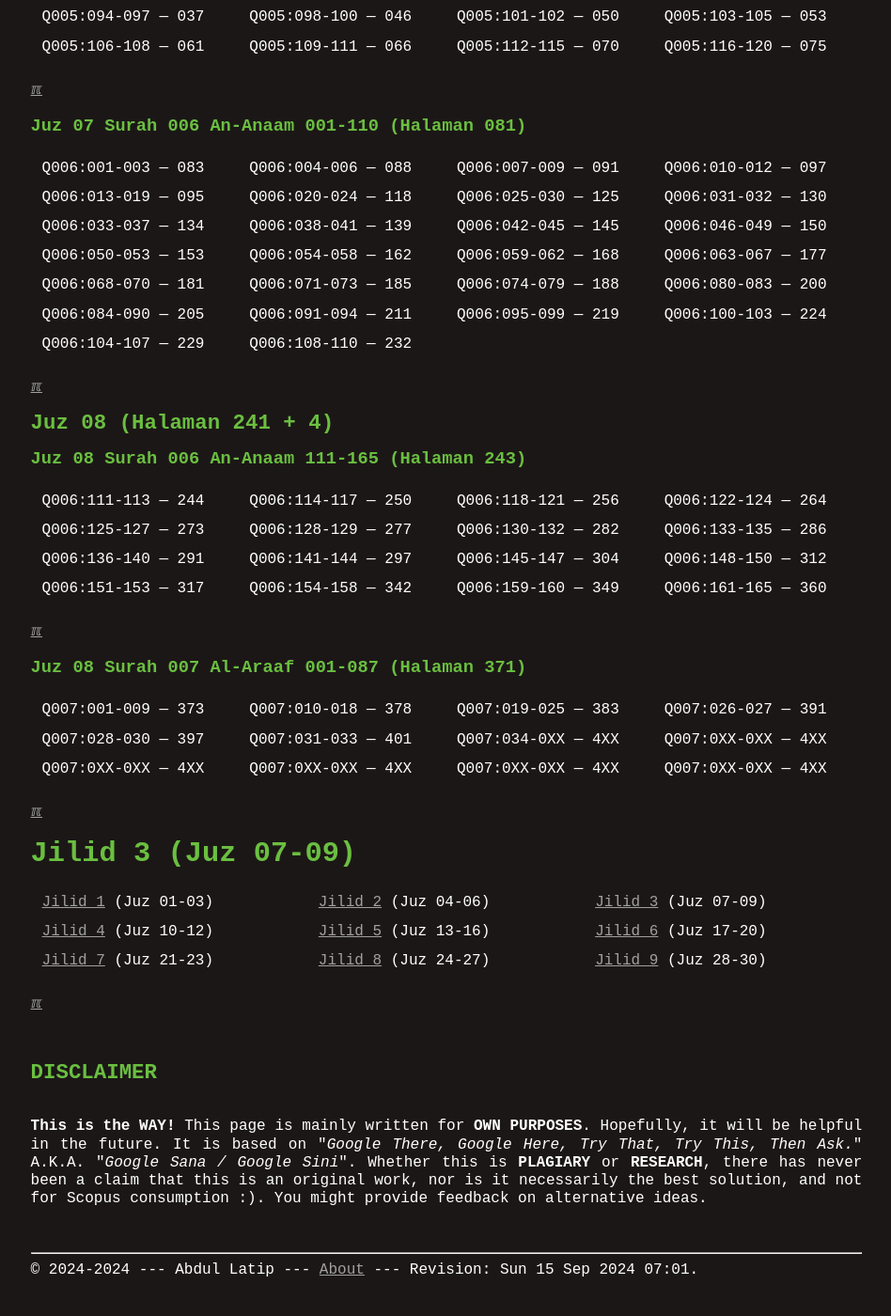
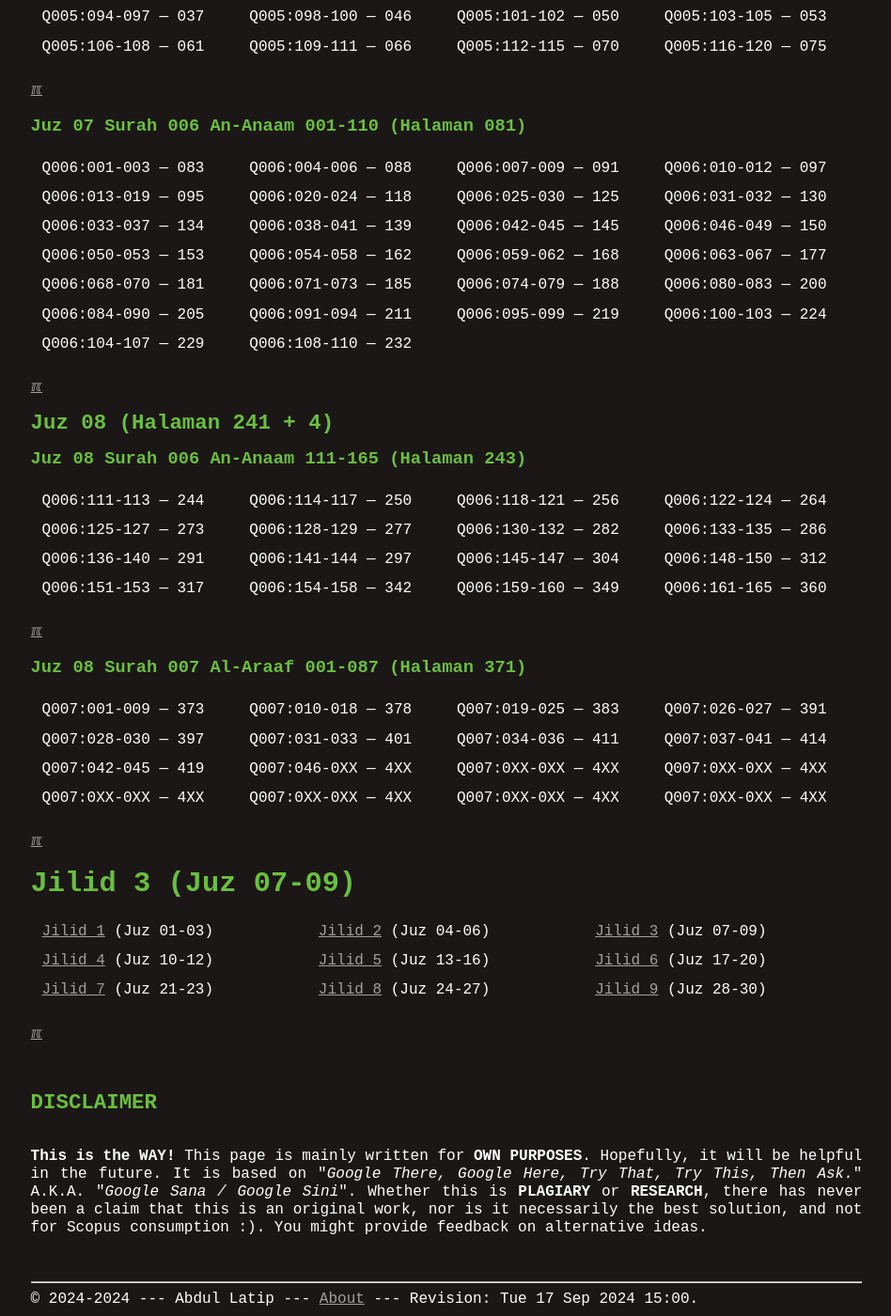
Before and after one commit to dullatip/indexquran, a Jekyll site: the page built from 003.md, in a window 1280 px wide and 1400 px high, scrolled down 917 px. Shown: the whole window at 94% size, without its empty margins (165-1113 px from the left). Built offline with Jekyll 4.4.1, drawn with Linux system fonts in a browser that asks for light colours; before the commit the page ends 2286 px from its top, so only the background shows below that.

Commit message:
modified:   003.md

```diff
--- a/003.md
+++ b/003.md
@@ -48,7 +48,8 @@
 ### Juz 08 Surah 007 Al-Araaf 001-087 (Halaman 371)
 
 | Q007:001-009 --- 373 | Q007:010-018 --- 378 | Q007:019-025 --- 383 | Q007:026-027 --- 391 |
-| Q007:028-030 --- 397 | Q007:031-033 --- 401 | Q007:034-0XX --- 4XX | Q007:0XX-0XX --- 4XX |
+| Q007:028-030 --- 397 | Q007:031-033 --- 401 | Q007:034-036 --- 411 | Q007:037-041 --- 414 |
+| Q007:042-045 --- 419 | Q007:046-0XX --- 4XX | Q007:0XX-0XX --- 4XX | Q007:0XX-0XX --- 4XX |
 | Q007:0XX-0XX --- 4XX | Q007:0XX-0XX --- 4XX | Q007:0XX-0XX --- 4XX | Q007:0XX-0XX --- 4XX |
 
 [&#x213C;](#)<br id="idxA">
--- a/_config.yml
+++ b/_config.yml
@@ -1,4 +1,4 @@
-version:          "Sun 15 Sep 2024 07:01"
+version:          "Tue 17 Sep 2024 15:00"
 copyright:        "2024-2024"
 title:            "Index Tafsir Al-Azhar HAMKA"
 author:           "Abdul Latip"
```
Also changed, not shown: 000.md (+1 -1 lines).
